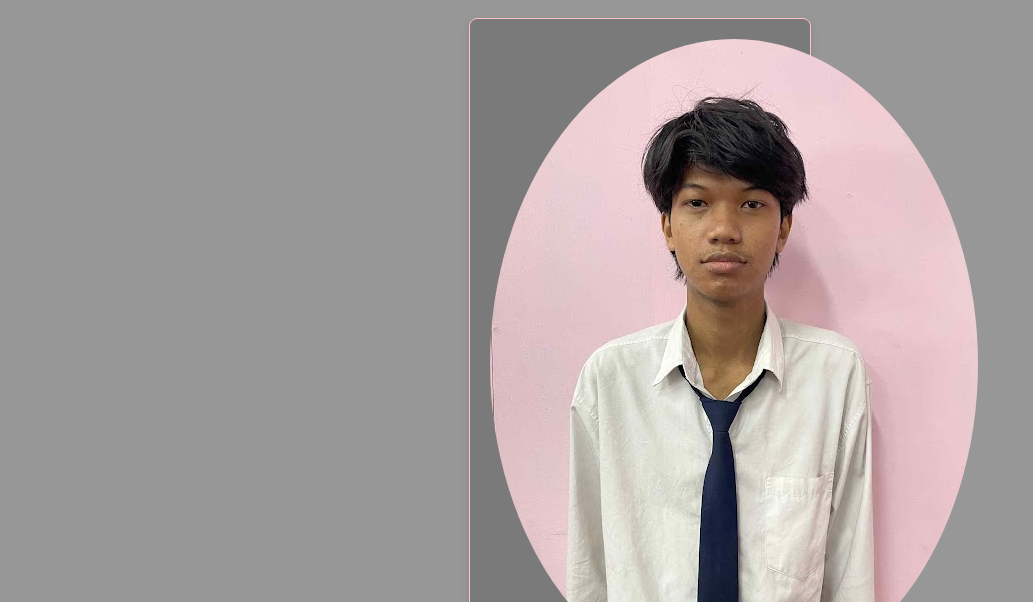
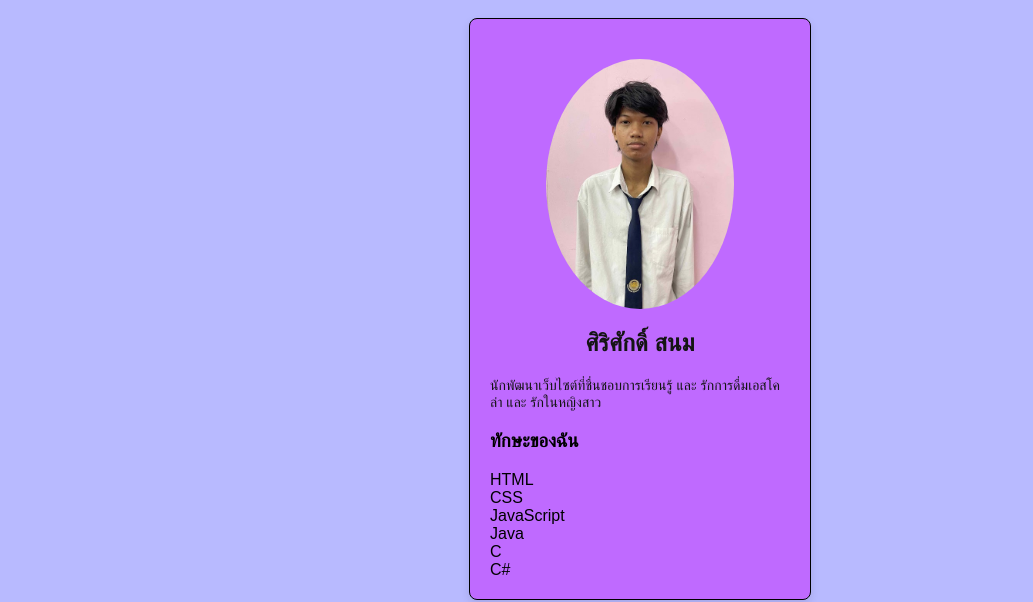
Before and after one commit to SirisakSanom/my-web-profile-mr.sirisak.sanom, a plain HTML site: page index.html in a window 1280 px wide. Shown: the part 198-800 px from the top of the page, without its empty margins (0-1033 px from the left). Drawn offline with Linux system fonts and the light colour scheme.

Commit message:
Update style.css

```diff
--- a/style.css
+++ b/style.css
@@ -1,14 +1,14 @@
 /* ภารกิจที่ 2: จัดสไตล์ <body> */
 body {
-  background-color: #979797;
+  background-color: #b8baff;
   font-family: Arial, sans-serif;
 }
 
 /* ภารกิจที่ 3: จัดสไตล์ .card */
 .card {
   width: 300px;
-  background-color: #7a7a7a;
-  border: 1px solid #ffc3c3;
+  background-color: #bf6aff;
+  border: 1px solid #000000;
   box-shadow: 0 4px 8px rgba(0,0,0,0.1);
   margin: 20px auto;
   padding: 20px;
@@ -19,7 +19,8 @@ body {
 .card img {
   border-radius: 50%;
   display: block;
-  margin: 0 auto 15px;
+  margin: 20 auto 15px;
+  height: 250;
 }
 
 /* ภารกิจที่ 5: จัดสไตล์ชื่อ #profile-name */
```
